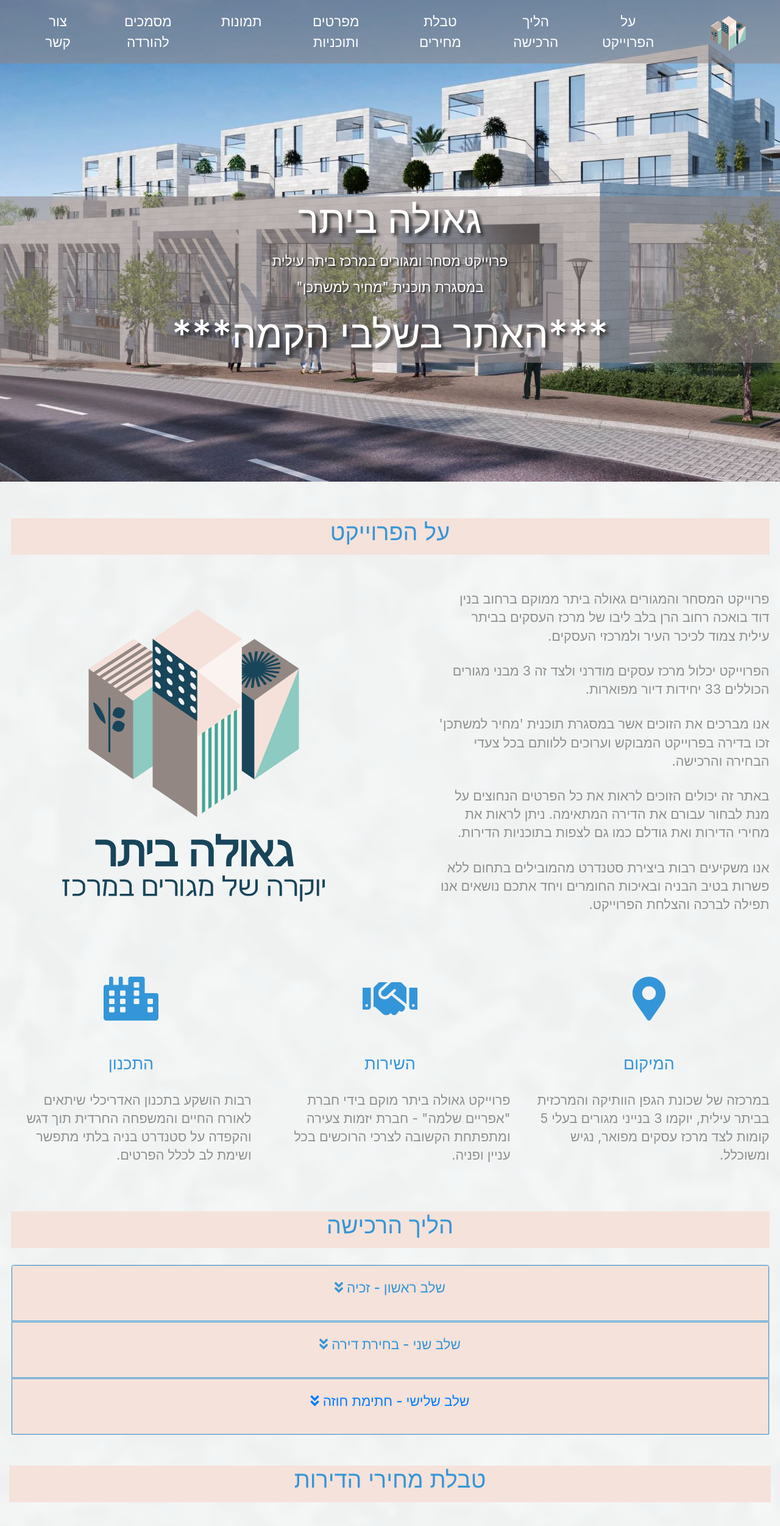
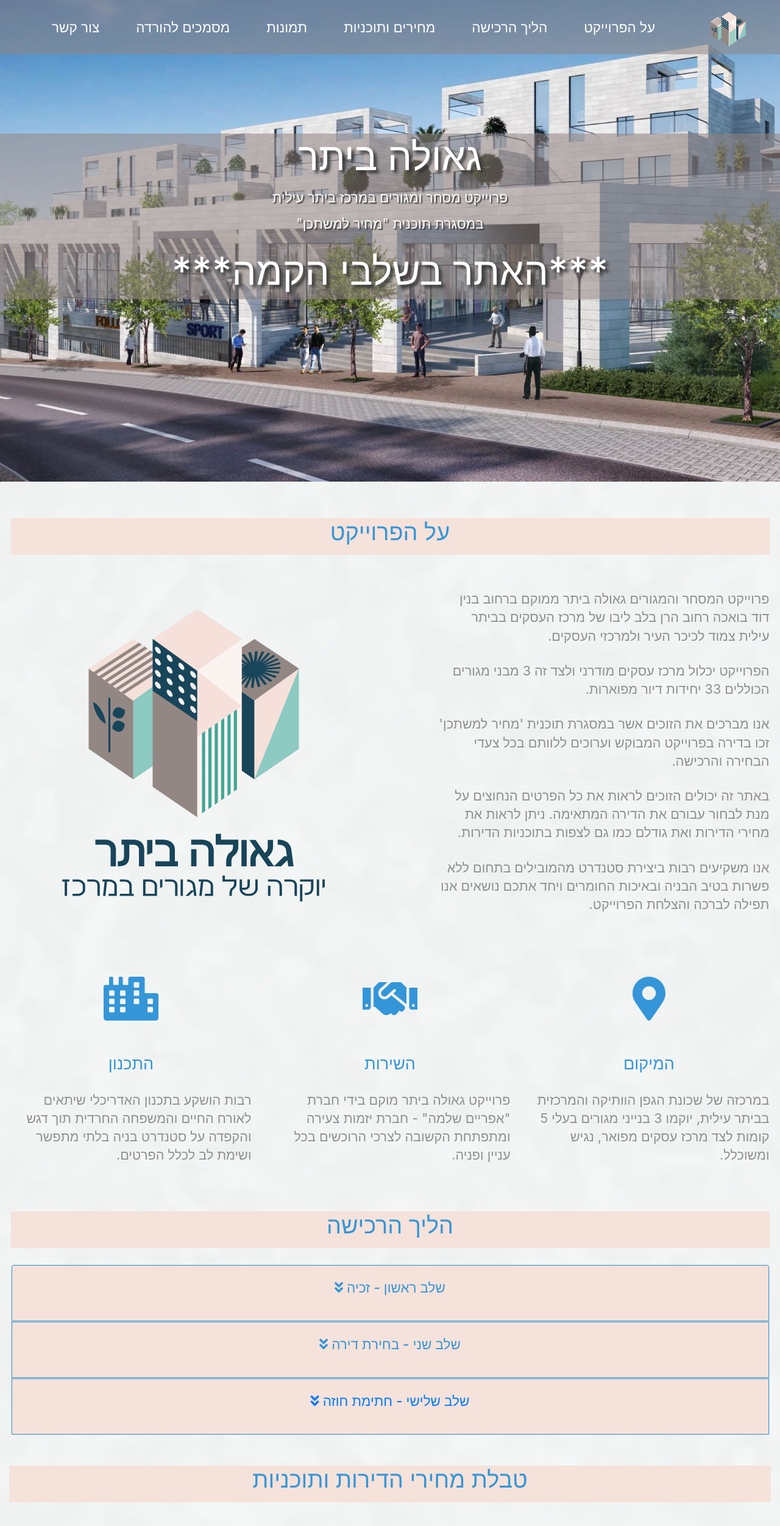
Before and after one commit to geula-beitar/website, a plain HTML site: page index.html in a window 1280 px wide. Shown: the top 2503 px of the page at 61% size. Drawn offline with Linux system fonts and the light colour scheme.

Commit message:
שינויים משמעותיים

```diff
--- a/css/templatemo-style.css
+++ b/css/templatemo-style.css
@@ -81,7 +81,7 @@
 }
 
 .tm-navbar.scroll {
-  background-color: white;
+  background-color: #0000008c;
   border-bottom: 1px solid #e9ecef;
 }
 
@@ -112,7 +112,7 @@
 }
 
 .tm-navbar.scroll .tm-nav-link {
-  color: #8f8f8f;
+  color: white;
   text-shadow: 0px 0px 0px #333;
   text-align: center;
 }
--- a/index.html
+++ b/index.html
@@ -32,16 +32,16 @@
     <!-- Hero section -->
     <section id="hero" class="text-white tm-font-big tm-parallax">
       <!-- Navigation -->
-      <nav class="navbar navbar-expand-md tm-navbar" id="tmNav">
+      <nav class="navbar navbar-expand-md fixed-top tm-navbar" id="tmNav">
         <div class="container nav-container">
 
               <a href="#top" ><img src="img/logo.png" alt="גאולה ביתר"></a>
 
 
-          <button class="navbar-toggler" type="button" data-toggle="collapse" data-target="#navbarSupportedContent" aria-controls="navbarSupportedContent" aria-expanded="false" aria-label="Toggle navigation">
+          <!--<button class="navbar-toggler" type="button" data-toggle="collapse" data-target="#navbarSupportedContent" aria-controls="navbarSupportedContent" aria-expanded="false" aria-label="Toggle navigation">
             <i class="fas fa-bars navbar-toggler-icon"></i>
-          </button>
-          <div class="collapse navbar-collapse" id="navbarSupportedContent">
+          </button>-->
+          <!--<div class="collapse navbar-collapse" id="navbarSupportedContent">-->
             <ul class="navbar-nav ml-auto">
               <li class="nav-item">
                   <a class="nav-link tm-nav-link" href="#introduction">על הפרוייקט</a>
@@ -50,11 +50,11 @@
                   <a class="nav-link tm-nav-link" href="#process">הליך הרכישה</a>
               </li>
               <li class="nav-item">
-                  <a class="nav-link tm-nav-link" href="#prices">טבלת מחירים</a>
+                  <a class="nav-link tm-nav-link" href="#prices">מחירים ותוכניות</a>
               </li>
-              <li class="nav-item">
+              <!--<li class="nav-item">
                   <a class="nav-link tm-nav-link" href="#details">מפרטים ותוכניות</a>
-              </li>
+              </li>-->
               <li class="nav-item">
                   <a class="nav-link tm-nav-link" href="#pictures">תמונות</a>
               </li>
@@ -65,7 +65,7 @@
                   <a class="nav-link tm-nav-link" href="#contact">צור קשר</a>
               </li>
             </ul>
-          </div>
+          <!--</div>     -->
         </div>
       </nav>
 
@@ -246,7 +246,7 @@
       <div class="container tm-container-gallery">
        <div class="row">
         <div class="text-center col-12">
-         <h2 class="tm-text-primary tm-section-title tm-section-title-collor mb-4">טבלת מחירי הדירות</h2>
+         <h2 class="tm-text-primary tm-section-title tm-section-title-collor mb-4">טבלת מחירי הדירות ותוכניות</h2>
 
             <ul class="nav nav-tabs justify-content-center" id="myTab" role="tablist">
              <li  class="nav-item" >
@@ -808,7 +808,7 @@
     </section>
 
 <!-- details -->
-
+ <!--
     <section id="details" class="tm-section-pad-top" dir="rtl">
         <div class="container tm-container-gallery">
             <div class="row">
@@ -818,7 +818,7 @@
             </div>
         </div>
     </section>
-
+-->
 <!-- pictures -->
     <section id="pictures" class="tm-section-pad-top" dir="rtl">
         <div class="container tm-container-gallery">
```
